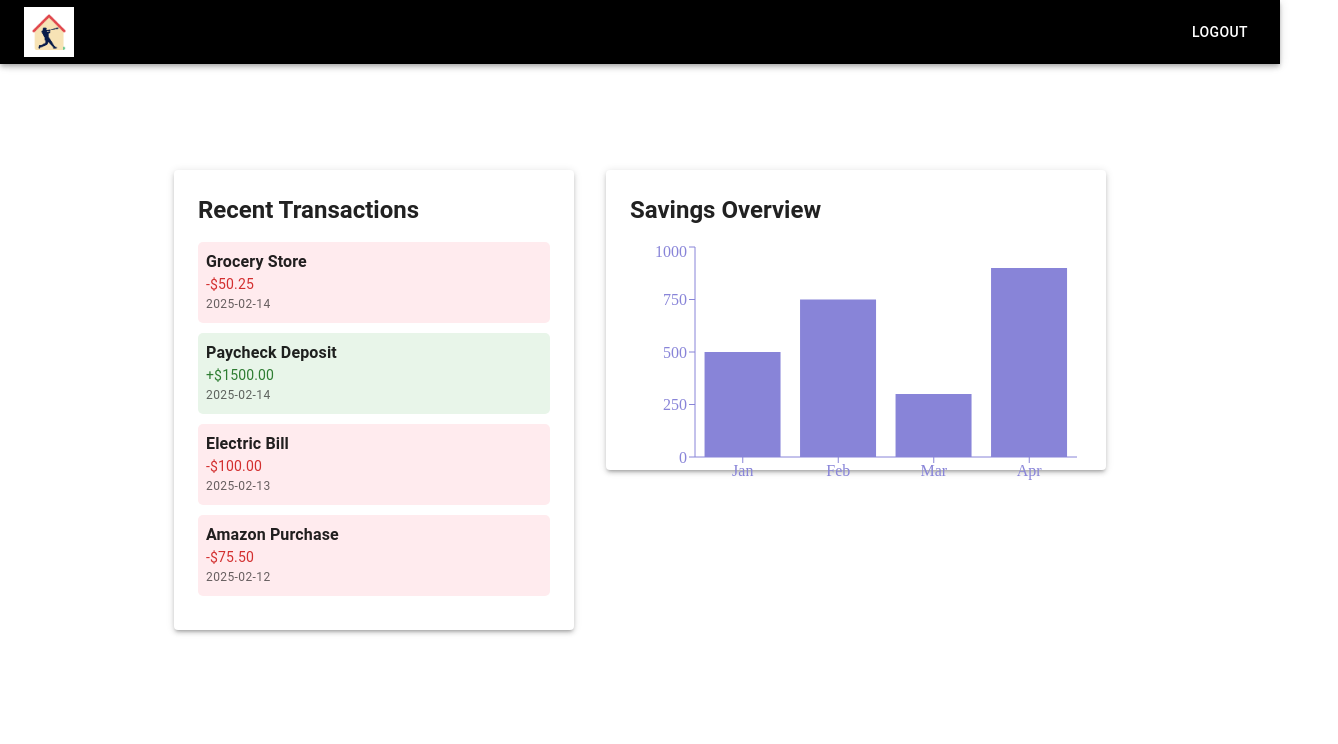
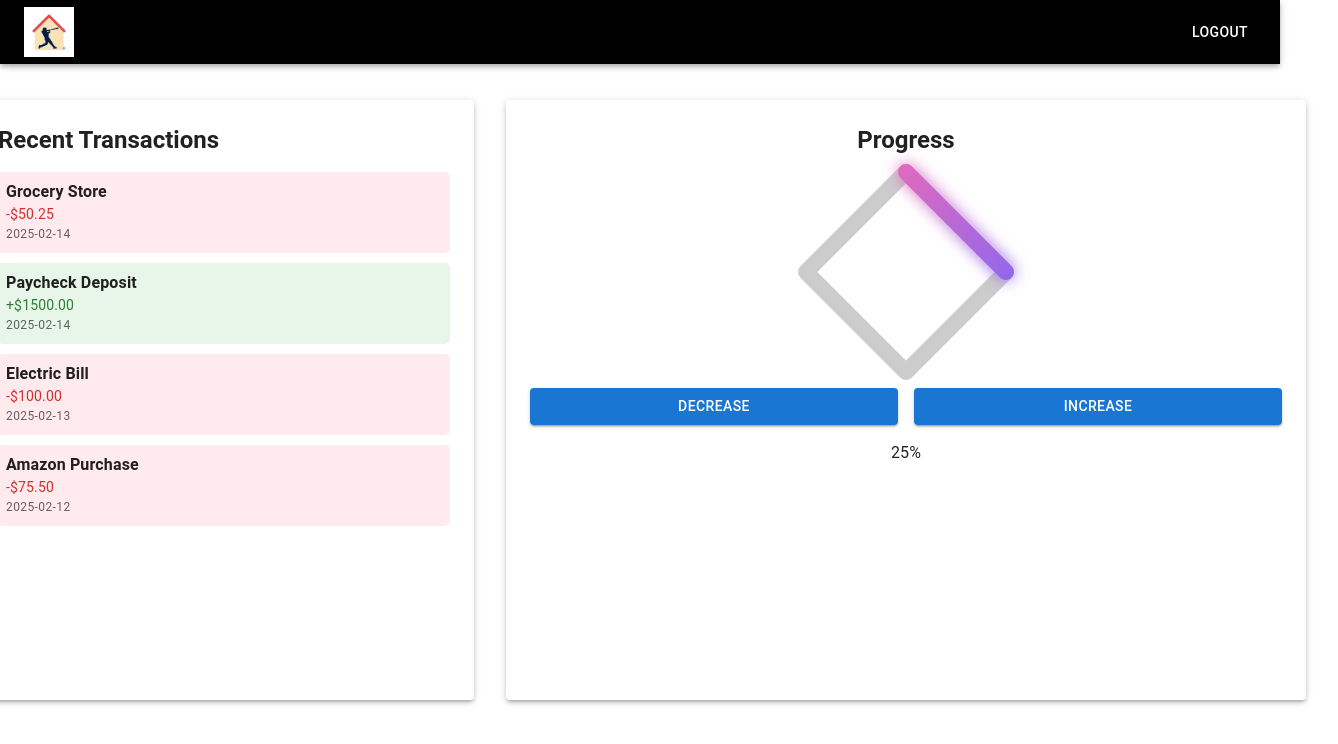
Before and after one commit to WanderingWalnut/HomeRun, a React (Vite) app in the folder frontend/frontend/: page /mainpage in a window 1280 px wide. Shown: the top 744 px of the page, 1338 px wide, since content can reach past the window. Built offline with nearby package versions, Linux system fonts and the light colour scheme.

Commit message:
Made it look better

```diff
--- a/frontend/frontend/src/pages/MainPage.tsx
+++ b/frontend/frontend/src/pages/MainPage.tsx
@@ -1,7 +1,6 @@
 import React, { useState, useEffect } from "react";
 import { Box, Paper, CircularProgress, Typography, Button } from "@mui/material";
 import { motion } from "framer-motion";
-import { BarChart, Bar, XAxis, YAxis, Tooltip, ResponsiveContainer } from "recharts";
 import Navbar from "../components/Navbar"; // Import the Navbar component
 
 // Mock transaction data (Replace this with actual API call to backend fetching Plaid data)
@@ -12,13 +11,74 @@ const mockTransactions = [
   { id: 4, description: "Amazon Purchase", amount: -75.5, date: "2025-02-12" },
 ];
 
-// Mock financial data for animation
-const mockChartData = [
-  { name: "Jan", savings: 500 },
-  { name: "Feb", savings: 750 },
-  { name: "Mar", savings: 300 },
-  { name: "Apr", savings: 900 },
-];
+/**
+ * FANCY DIAMOND PROGRESS COMPONENT
+ * Uses a gradient stroke with a subtle glow.
+ */
+function DiamondProgress({ value = 0, size = 300, strokeWidth = 10 }) {
+  // Clamp value between 0–100
+  const clampedValue = Math.min(100, Math.max(0, value));
+
+  // Each side of the diamond is ~70.71; total perimeter ~282.84
+  const DIAMOND_PERIMETER = 4 * Math.sqrt(50 ** 2 + 50 ** 2);
+  // strokeDashoffset controls how much of the stroke is NOT shown
+  const offset = DIAMOND_PERIMETER - (DIAMOND_PERIMETER * clampedValue) / 100;
+
+  return (
+    <Box sx={{ width: size, height: size, mx: "auto" }}>
+      <svg
+        width="100%"
+        height="100%"
+        viewBox="0 0 100 100"
+        style={{ overflow: "visible" }}
+      >
+        {/* DEFINITIONS: gradient + glow filter */}
+        <defs>
+          {/* Linear gradient from top-left (#FF6CAB) to bottom-right (#7366FF) */}
+          <linearGradient id="diamondGradient" x1="0" y1="0" x2="1" y2="1">
+            <stop offset="0%" stopColor="#FF6CAB" />
+            <stop offset="100%" stopColor="#7366FF" />
+          </linearGradient>
+
+          {/* Glow filter */}
+          <filter id="diamondGlow" x="-50%" y="-50%" width="200%" height="200%">
+            <feGaussianBlur in="SourceGraphic" stdDeviation="4" result="blur" />
+            <feMerge>
+              <feMergeNode in="blur" />
+              <feMergeNode in="SourceGraphic" />
+            </feMerge>
+          </filter>
+        </defs>
+
+        {/* Background stroke (light gray) */}
+        <path
+          d="M 50,0 L 100,50 L 50,100 L 0,50 Z"
+          fill="none"
+          stroke="#ccc"
+          strokeWidth={strokeWidth}
+          strokeLinejoin="round"
+          strokeLinecap="round"
+        />
+
+        {/* Foreground stroke (gradient + glow) */}
+        <path
+          d="M 50,0 L 100,50 L 50,100 L 0,50 Z"
+          fill="none"
+          stroke="url(#diamondGradient)"   // Apply the linear gradient
+          strokeWidth={strokeWidth}
+          strokeLinejoin="round"
+          strokeLinecap="round"
+          strokeDasharray={DIAMOND_PERIMETER}
+          strokeDashoffset={offset}
+          filter="url(#diamondGlow)"        // Apply the glow filter
+          style={{
+            transition: "stroke-dashoffset 0.4s ease",
+          }}
+        />
+      </svg>
+    </Box>
+  );
+}
 
 export default function MainPage() {
   type Transaction = {
@@ -30,6 +90,7 @@ export default function MainPage() {
 
   const [transactions, setTransactions] = useState<Transaction[]>([]);
   const [loading, setLoading] = useState(true);
+  const [progress, setProgress] = useState(25);
 
   useEffect(() => {
     // Simulate API Call
@@ -47,7 +108,7 @@ export default function MainPage() {
       {/* Main Content */}
       <Box display="flex" justifyContent="center" gap={4} p={4}>
         {/* Transaction Notifications */}
-        <Paper elevation={3} sx={{ width: "400px", p: 3 }}>
+        <Paper elevation={3} sx={{ width: "500px", height: "600px", p: 3 }}>
           <Typography variant="h5" fontWeight="bold" mb={2}>
             Recent Transactions
           </Typography>
@@ -60,12 +121,20 @@ export default function MainPage() {
                 initial={{ opacity: 0, x: -50 }}
                 animate={{ opacity: 1, x: 0 }}
                 transition={{ duration: 0.5 }}
-                style={{ marginBottom: "10px", padding: "8px", borderRadius: "5px", backgroundColor: txn.amount < 0 ? "#ffebee" : "#e8f5e9" }}
+                style={{
+                  marginBottom: "10px",
+                  padding: "8px",
+                  borderRadius: "5px",
+                  backgroundColor: txn.amount < 0 ? "#ffebee" : "#e8f5e9",
+                }}
               >
                 <Typography variant="body1" fontWeight="bold">
                   {txn.description}
                 </Typography>
-                <Typography variant="body2" color={txn.amount < 0 ? "error" : "success.main"}>
+                <Typography
+                  variant="body2"
+                  color={txn.amount < 0 ? "error" : "success.main"}
+                >
                   {txn.amount < 0 ? "-" : "+"}${Math.abs(txn.amount).toFixed(2)}
                 </Typography>
                 <Typography variant="caption" color="textSecondary">
@@ -76,19 +145,35 @@ export default function MainPage() {
           )}
         </Paper>
 
-        {/* Animated Chart for Financial Data */}
-        <Paper elevation={3} sx={{ width: "500px", height: "300px", p: 3 }}>
+        {/* Diamond Progress Panel */}
+        <Paper elevation={3} sx={{ width: "800px", height: "600px", p: 3, textAlign: "center" }}>
           <Typography variant="h5" fontWeight="bold" mb={2}>
-            Savings Overview
+            Progress
           </Typography>
-          <ResponsiveContainer width="100%" height={250}>
-            <BarChart data={mockChartData}>
-              <XAxis dataKey="name" stroke="#8884d8" />
-              <YAxis stroke="#8884d8" />
-              <Tooltip />
-              <Bar dataKey="savings" fill="#8884d8" animationDuration={800} />
-            </BarChart>
-          </ResponsiveContainer>
+          <DiamondProgress value={progress} size={200} strokeWidth={8} />
+          <Box display="flex" justifyContent="center" gap={2} mt={2}>
+            <Button
+              variant="contained"
+              color="primary"
+              onClick={() =>
+                setProgress((prev) => Math.max(0, prev - 10))
+              }
+            >
+              Decrease
+            </Button>
+            <Button
+              variant="contained"
+              color="primary"
+              onClick={() =>
+                setProgress((prev) => Math.min(100, prev + 10))
+              }
+            >
+              Increase
+            </Button>
+          </Box>
+          <Typography variant="body1" mt={2}>
+            {progress}%
+          </Typography>
         </Paper>
       </Box>
     </Box>
```
